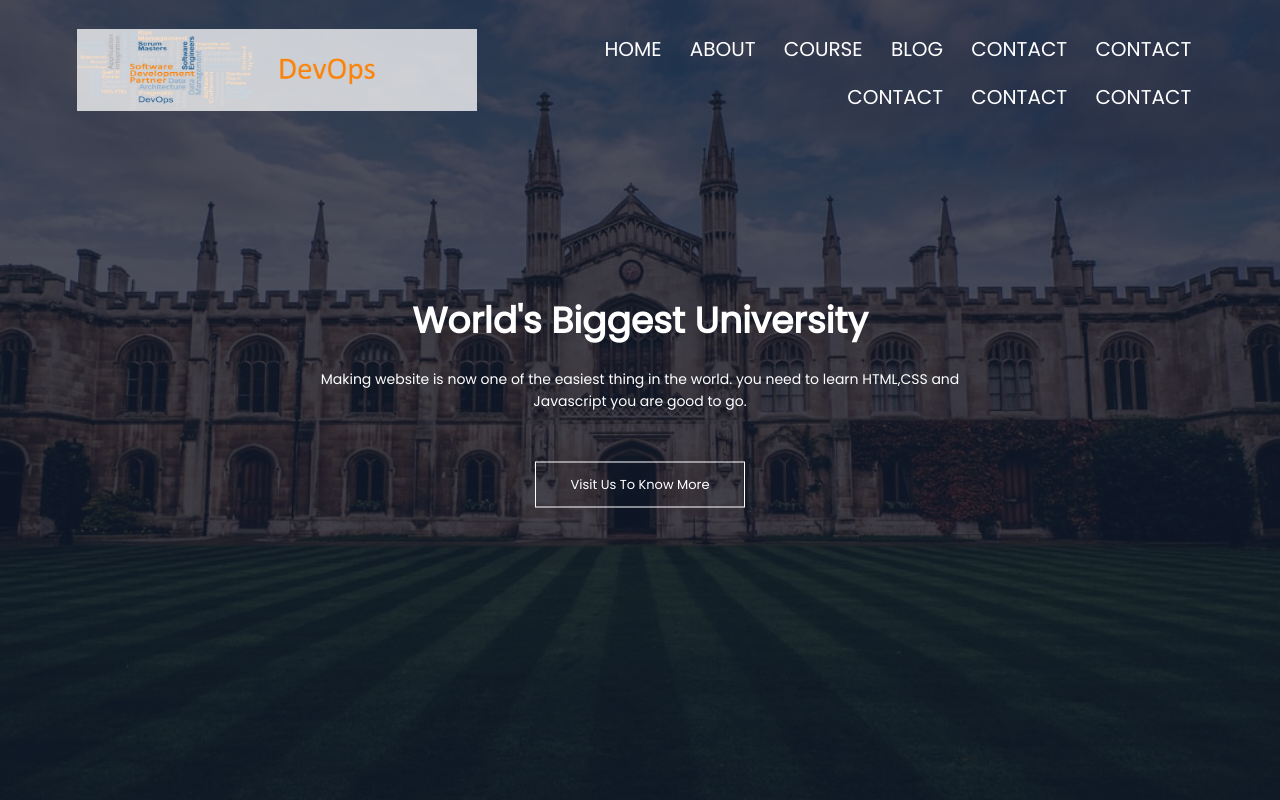
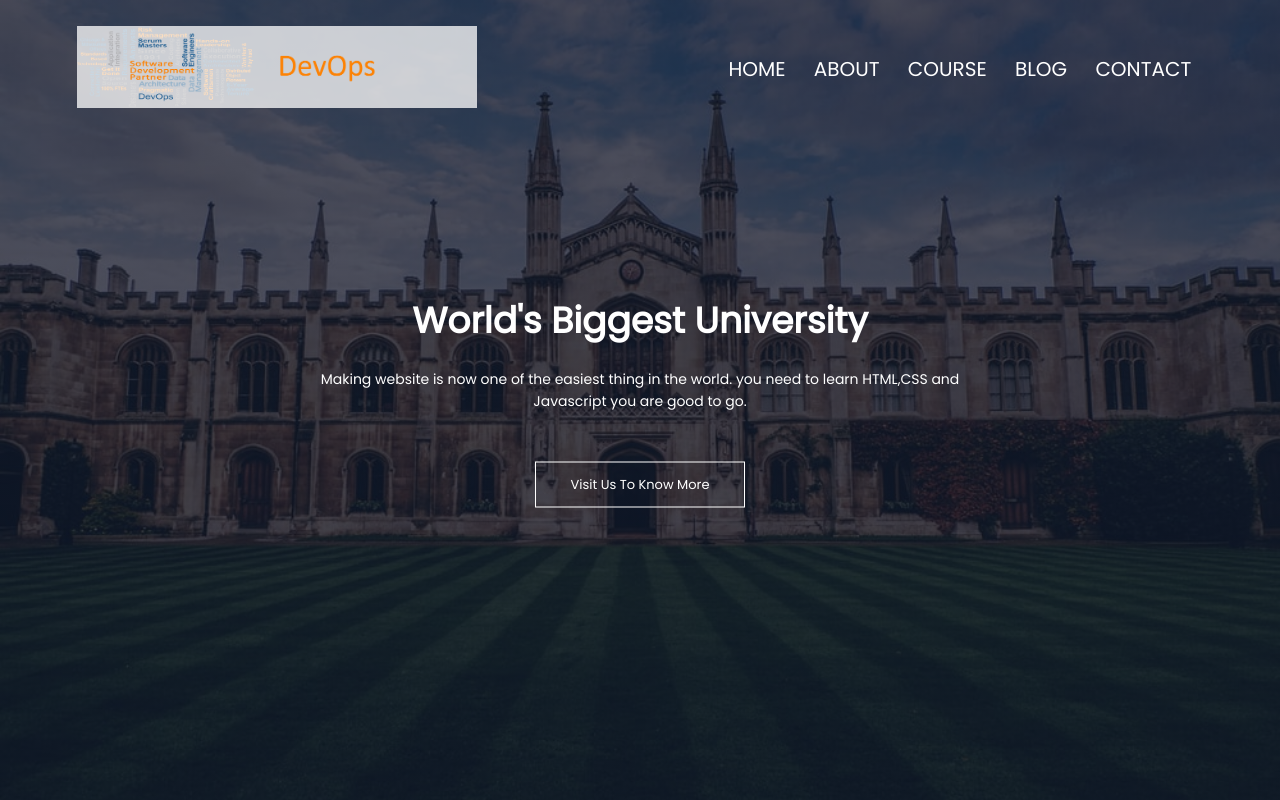
Before and after one commit to Naveenyarramaneni/static-website, a plain HTML site: page index.html in a window 1280 px wide. Shown: the top 800 px of the page. Drawn offline with Linux system fonts and the light colour scheme.

Commit message:
updated new

```diff
--- a/index.html
+++ b/index.html
@@ -21,10 +21,7 @@
             <li><a href="course.html">COURSE</a></li>
             <li><a href="blog.html">BLOG</a></li>
            <li><a href="contacts.html">CONTACT</a></li>
-           <li><a href="contacts.html">CONTACT</a></li>
-           <li><a href="contacts.html">CONTACT</a></li>
-           <li><a href="contacts.html">CONTACT</a></li>
-           <li><a href="contacts.html">CONTACT</a></li>
+
           </ul>
         </div>
         <i class="fa fa-bars" onclick="showMenu()"></i>
```
